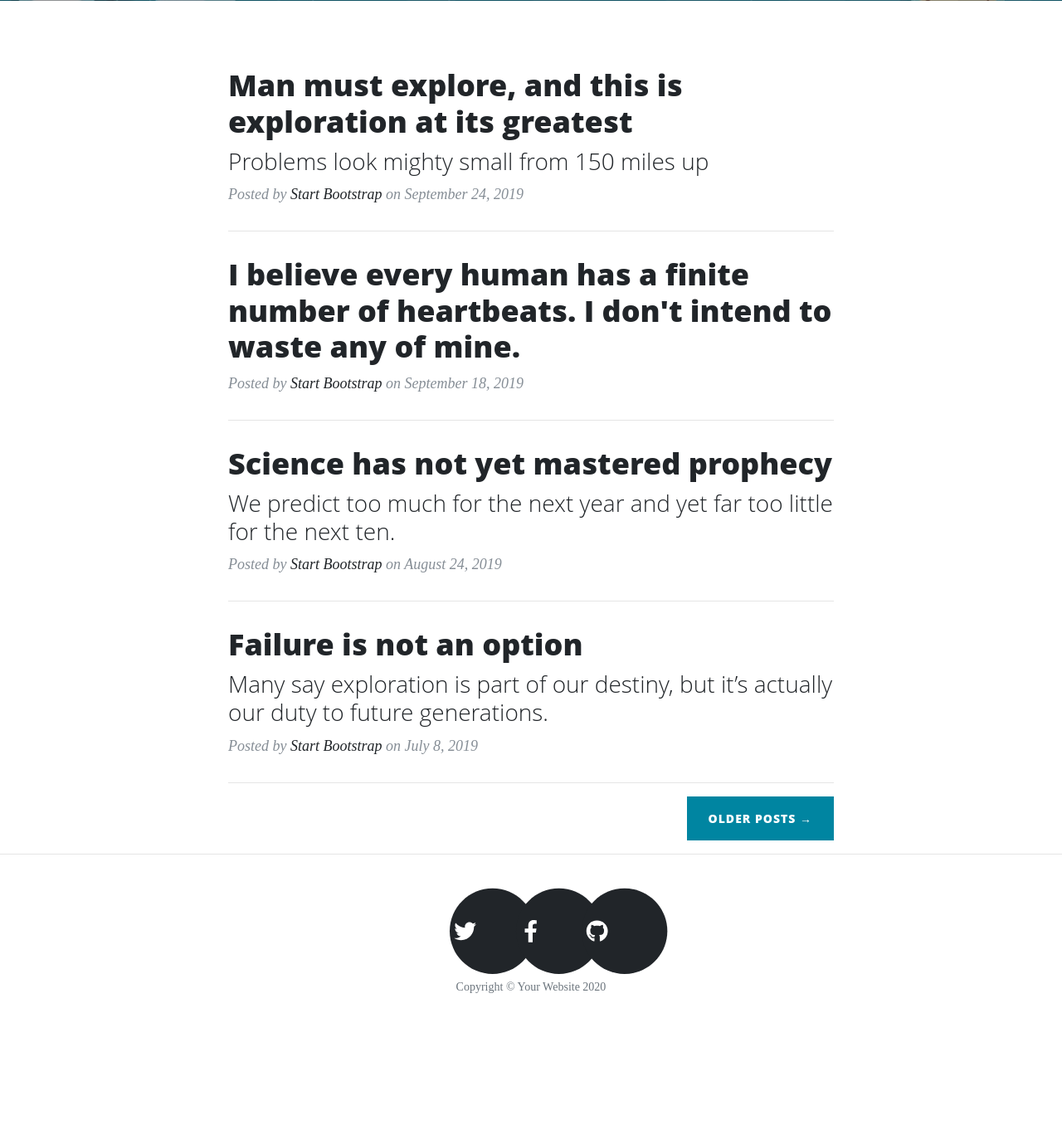
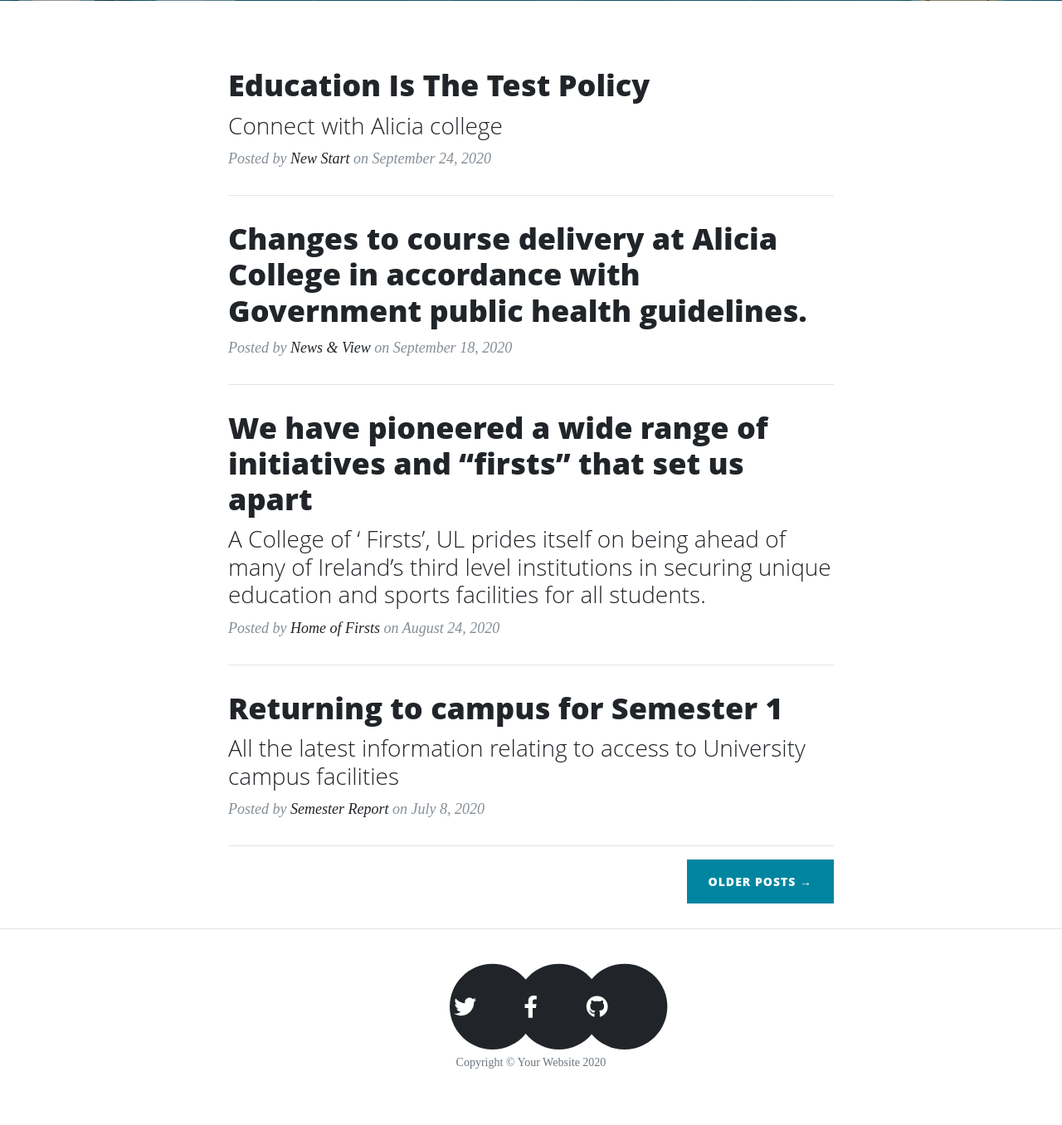
Before and after one commit to ogunmakindetobi/college, a Flask app: page / in a window 1280 px wide. Shown: the part 531-1887 px from the top of the page at 83% size. Before the commit the page ends 1728 px from the top, so only its background shows below. Run offline with Flask 2, Linux system fonts and the light colour scheme; data that the repository does not hold is empty; some libraries are stand-ins or nearby versions.

Commit message:
Add all new file

```diff
--- a/templates/index.html
+++ b/templates/index.html
@@ -5,54 +5,56 @@
         <div class="post-preview">
           <a href="post.html">
             <h2 class="post-title">
-              Man must explore, and this is exploration at its greatest
+            Education Is The Test Policy
             </h2>
             <h3 class="post-subtitle">
-              Problems look mighty small from 150 miles up
+              Connect with Alicia college
             </h3>
           </a>
           <p class="post-meta">Posted by
-            <a href="#">Start Bootstrap</a>
-            on September 24, 2019</p>
+            <a href="#">New Start</a>
+            on September 24, 2020</p>
         </div>
         <hr>
         <div class="post-preview">
           <a href="post.html">
             <h2 class="post-title">
-              I believe every human has a finite number of heartbeats. I don't intend to waste any of mine.
+              Changes to course delivery at
+              Alicia College in accordance with Government public health guidelines.
             </h2>
           </a>
           <p class="post-meta">Posted by
-            <a href="#">Start Bootstrap</a>
-            on September 18, 2019</p>
+            <a href="#">News & View</a>
+            on September 18, 2020</p>
         </div>
         <hr>
         <div class="post-preview">
           <a href="post.html">
             <h2 class="post-title">
-              Science has not yet mastered prophecy
+              We have pioneered a wide range of initiatives and “firsts” that set us apart
             </h2>
             <h3 class="post-subtitle">
-              We predict too much for the next year and yet far too little for the next ten.
+              A College of ‘ Firsts’, UL prides itself on being ahead of many of Ireland’s third
+               level institutions in securing unique education and sports facilities for all students.
             </h3>
           </a>
           <p class="post-meta">Posted by
-            <a href="#">Start Bootstrap</a>
-            on August 24, 2019</p>
+            <a href="#">Home of Firsts</a>
+            on August 24, 2020</p>
         </div>
         <hr>
         <div class="post-preview">
           <a href="post.html">
             <h2 class="post-title">
-              Failure is not an option
+             Returning to campus for Semester 1
             </h2>
             <h3 class="post-subtitle">
-              Many say exploration is part of our destiny, but it’s actually our duty to future generations.
+            All the latest information relating to access to University campus facilities
             </h3>
           </a>
           <p class="post-meta">Posted by
-            <a href="#">Start Bootstrap</a>
-            on July 8, 2019</p>
+            <a href="#">Semester Report</a>
+            on July 8, 2020</p>
         </div>
         <hr>
         <!-- Pager -->
@@ -69,6 +71,7 @@
 {% endfor %} -->
 
 
+<p>
     <div class="accordion" id="accordionExample">
     {% for course in courses %}
     <div class="card">
@@ -93,4 +96,5 @@
     </div>
     {% endfor %}
     </div>
+    </p>
 {% endblock %}
```
Also changed, not shown: templates/create_course.html (+17 -7 lines).
